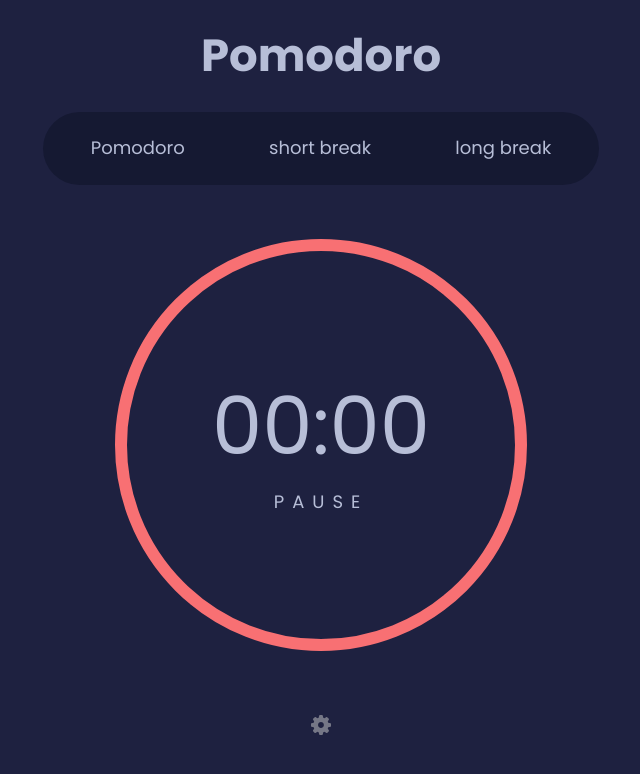
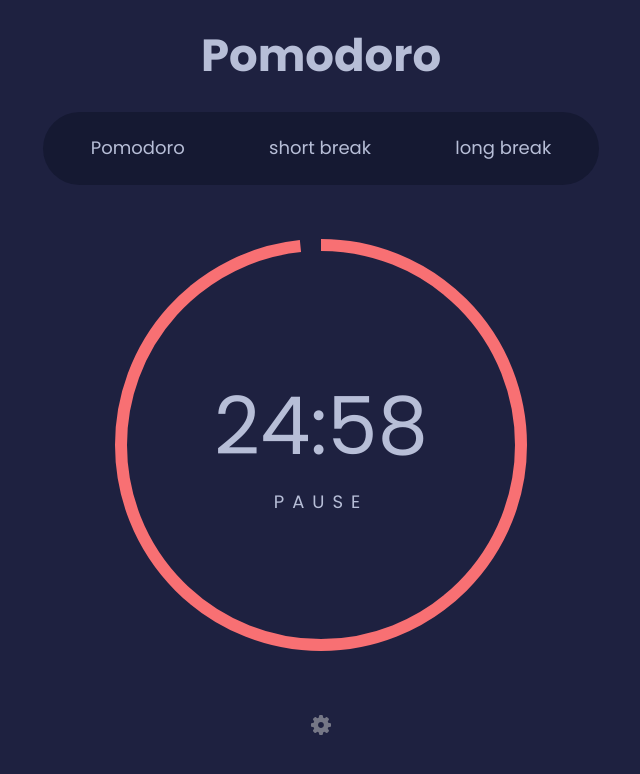
Before and after one commit to xWinnS/Pomodoro, a plain HTML site: page index.html in a window 1280 px wide. Both pictures are taken after a click on the link "START". Shown: the whole page, without its empty margins (319-959 px from the left). Drawn offline with Linux system fonts and the light colour scheme.

Commit message:
Circle and time, ok.

```diff
--- a/index.html
+++ b/index.html
@@ -19,7 +19,7 @@
             <circle class="progress-ring__circle" stroke="#F87073" stroke-width="12" fill="transparent" r="200" cx="240" cy="250"/>
         </svg>
         <div class="container">
-            <p class="time">00:00</p>
+            <p class="time">25:00</p>
             <a class="pause">START</a>
         </div>
         <img id="gear" class="gear" src="img/gear.svg">
--- a/js/script.js
+++ b/js/script.js
@@ -12,37 +12,77 @@ function setProgress(percent) {
 
 setProgress(100);
 
+const time_p = document.querySelector('.time');
+let temporizador;
+let T = new Date();
+let tempo_base = 2500;
+
+
 const startPause = document.querySelector('.pause');
 startPause.addEventListener("click", toggleStart);
 
 function toggleStart(){
     if(startPause.innerHTML == "START"){
         startPause.innerHTML = "PAUSE";
-        startTime();
+        startTemporizador();
     }else if(startPause.innerHTML == "PAUSE"){
         startPause.innerHTML = "START";
-        pauseTime();
+        pauseTemporizador();
     }
 }
 
-function startTime() {
-
+function startTemporizador(){
+    temporizador = setInterval(temporizadorMath, 1000);
 }
 
-function pauseTime() {
-
+function pauseTemporizador() {
+    clearInterval(temporizador);
 }
 
+function temporizadorMath() {
+    let time = time_p.innerHTML;
+    let minutes = time.slice(0,2);
+    let seconds = time.slice(3,6);
+    if(minutes == "00" && seconds == "00"){
+        pauseTemporizador();
+
+    }
+    T.setMinutes(minutes);
+    T.setSeconds(seconds);
+    T.setSeconds(T.getSeconds()-1);
+    let minute = addZero(T.getMinutes());
+    let second = addZero(T.getSeconds());
+    time_p.innerHTML = minute + ":" + second;
+    progressCircle(minute, second);
+}
+
+function progressCircle(minute, second){
+    let minutes = String(minute);
+    let seconds = String(second);
+    let time_number = parseInt(minutes+seconds);
+    // console.log(time_number);
+    let tempo_fator = ((time_number * 100)/tempo_base);
+    // console.log(tempo_fator);
+    setProgress(tempo_fator);
+}
+
+function addZero(times){
+    if (times < 10) {
+        times = "0" + times;
+      }
+      return times;
+}
 
 /* ------------------- */
 
 const pomodoro = document.getElementById('pomodoro');
 const short_break = document.getElementById('short_break');
 const long_break = document.getElementById('long_break');
-const time_p = document.querySelector('.time');
+
 
 pomodoro.addEventListener("click", function(){
     time_p.innerHTML = "25:00";
+    tempo_base = 2500;
     pomodoro.classList.add('selecionada');
     short_break.classList.remove('selecionada');
     long_break.classList.remove('selecionada');
@@ -50,6 +90,7 @@ pomodoro.addEventListener("click", function(){
 
 short_break.addEventListener("click", function(){
     time_p.innerHTML = "05:00";
+    tempo_base = 500;
     short_break.classList.add('selecionada');
     pomodoro.classList.remove('selecionada');
     long_break.classList.remove('selecionada');
@@ -57,6 +98,7 @@ short_break.addEventListener("click", function(){
 
 long_break.addEventListener("click", function(){
     time_p.innerHTML = "30:00";
+    tempo_base = 3000;
     long_break.classList.add('selecionada');
     pomodoro.classList.remove('selecionada');
     short_break.classList.remove('selecionada');
@@ -91,12 +133,20 @@ function alteraTempo(){
     if(minuto > 60){
         minuto = "60";
     }
+    if(minuto == 60) {
+        segundo = "00";
+    }
+    if(minuto < 10){
+        minuto = "0" + minuto;
+    }
     if(segundo > 59){
         segundo =  "59";
     }
-    if(minuto == 60) {
-        segundo = "00";
+    if(segundo < 10 && segundo >= 1){
+        segundo = "0" + segundo;
     }
     let time = minuto + ":" + segundo;
     time_p.innerHTML = time;
+    tempo_base = minuto + segundo;
+    console.log(tempo_base);
 }
```
